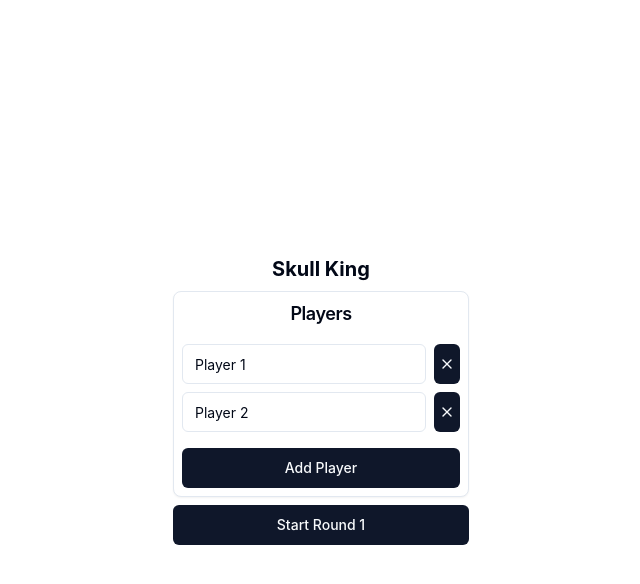
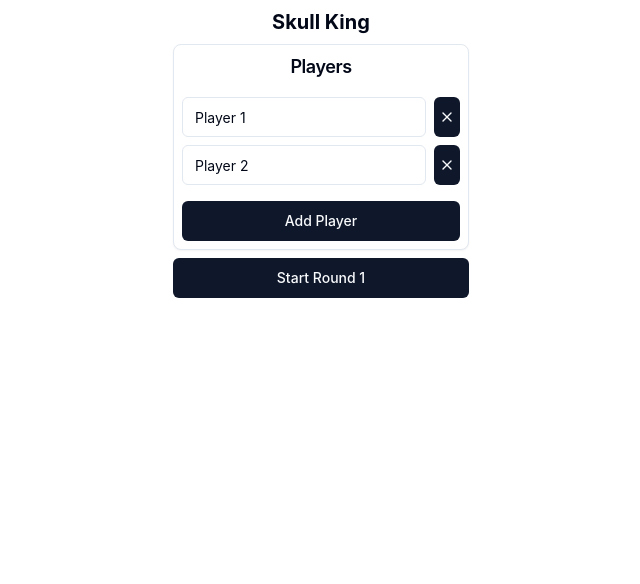
Before and after one commit to frisoft/skull-king, a React (Vite) app: page / in a window 1280 px wide. Shown: the top 584 px of the page, without its empty margins (319-959 px from the left). Built offline with nearby package versions, Linux system fonts and the light colour scheme.

Commit message:
Align to the top

```diff
--- a/src/App.css
+++ b/src/App.css
@@ -1,6 +1,6 @@
 #root {
   max-width: 1280px;
-  margin: 0 auto;
+  margin: 0 auto auto auto;
   padding: 0rem;
   text-align: center;
 }
```
